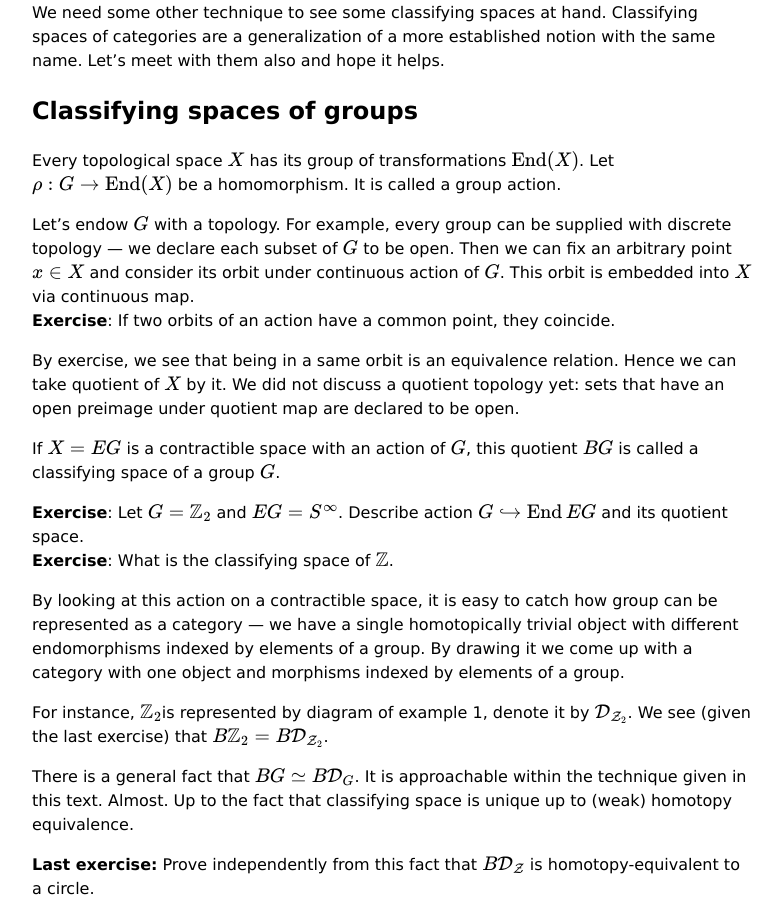
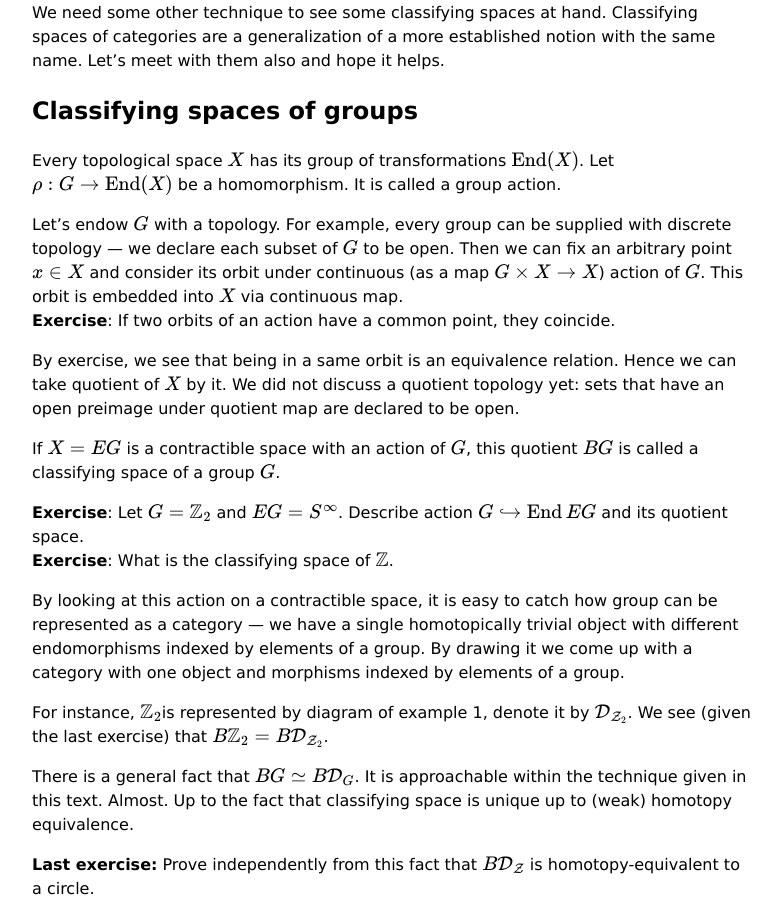
Before and after one commit to viviag/viviag.io, a Jekyll site: the page built from _posts/2023-05-04-run-to-classifying-spaces.md, in a window 1280 px wide and 900 px high, scrolled down 5667 px. Shown: the whole window, without its empty margins (248-1031 px from the left). Built offline with Jekyll 4.4.1, drawn with Linux system fonts in a browser that asks for light colours.

Commit message:
Remark on continuous action

```diff
--- a/_posts/2023-05-04-run-to-classifying-spaces.md
+++ b/_posts/2023-05-04-run-to-classifying-spaces.md
@@ -135,7 +135,7 @@ We need some other technique to see some classifying spaces at hand. Classifying
 
 Every topological space $$X$$ has its group of transformations $$\operatorname{End}(X)$$. Let $$\rho : G \to \operatorname{End}(X)$$ be a homomorphism. It is called a group action.
 
-Let's endow $$G$$ with a topology. For example, every group can be supplied with discrete topology --- we declare each subset of $$G$$ to be open. Then we can fix an arbitrary point $$x \in X$$ and consider its orbit under continuous action of $$G$$. This orbit is embedded into $$X$$ via continuous map.<br>
+Let's endow $$G$$ with a topology. For example, every group can be supplied with discrete topology --- we declare each subset of $$G$$ to be open. Then we can fix an arbitrary point $$x \in X$$ and consider its orbit under continuous (as a map $$G \times X \to X$$) action of $$G$$. This orbit is embedded into $$X$$ via continuous map.<br>
 __Exercise__: If two orbits of an action have a common point, they coincide.
 
 By exercise, we see that being in a same orbit is an equivalence relation. Hence we can take quotient of $$X$$ by it.
```
Also changed, not shown: 1 other file.
